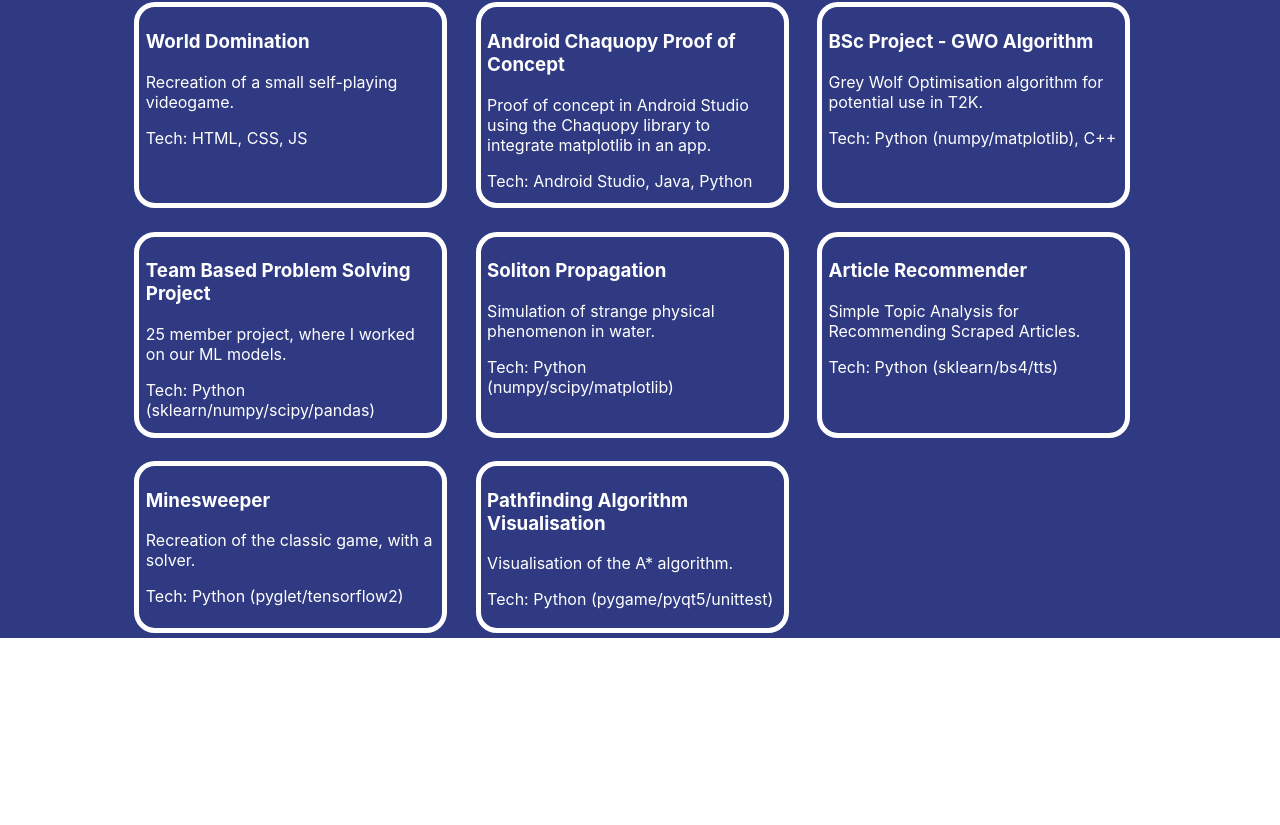
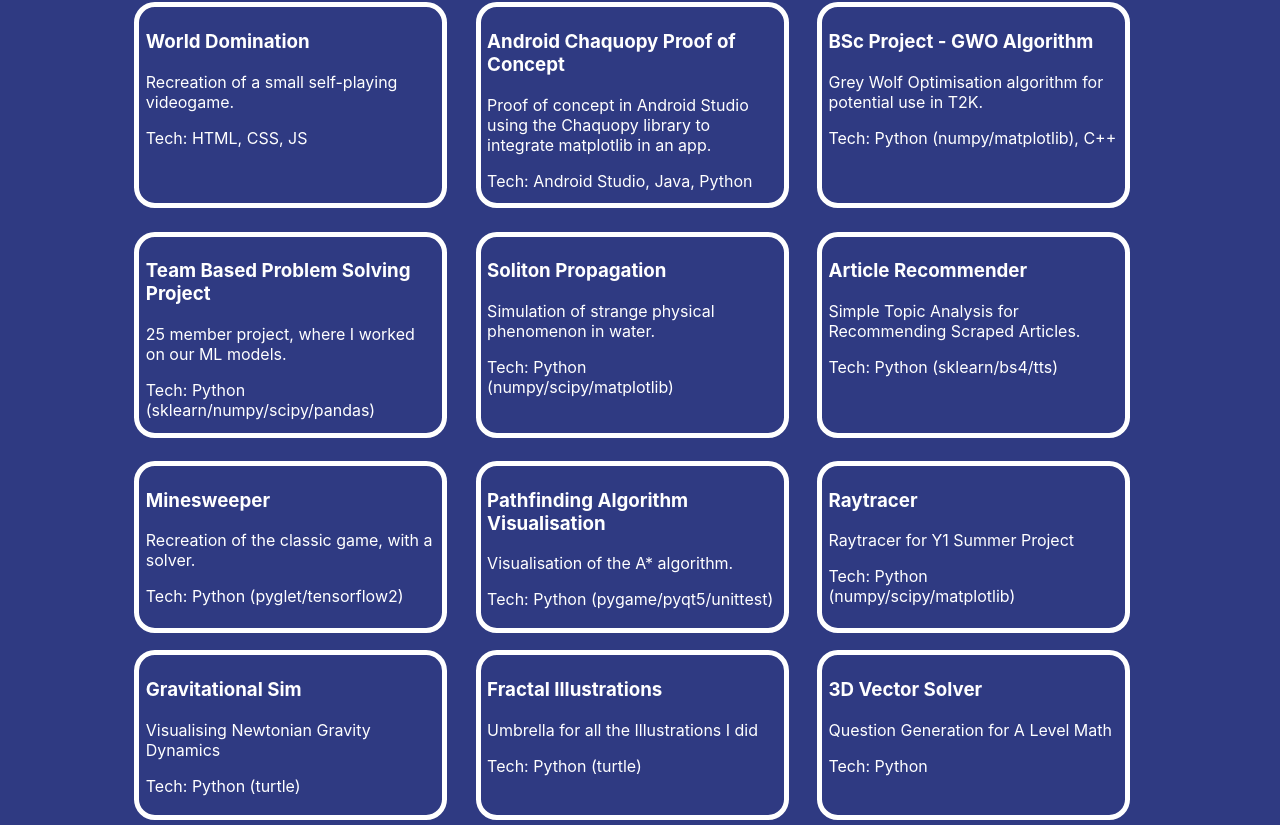
Before and after one commit to Elfikk/elfikk.github.io, a React (Create React App) app: page / in a window 1280 px wide. Shown: the part 2132-2957 px from the top of the page. Before the commit the page ends 2770 px from the top, so only its background shows below. Built offline with nearby package versions, Linux system fonts and the light colour scheme.

Commit message:
Add Teenage Projects

```diff
--- a/src/projects/ProjectsBodge.js
+++ b/src/projects/ProjectsBodge.js
@@ -1,9 +1,4 @@
 // I should also include crappy projects I did as a kid here, because why not. Not everything I have on display needs to be amazing - show some progression!
-
-// Sierpinski and Other Fractals
-// Mandelbrot and Julia Set Drawing
-// Gravitational Sim
-// Matrix Solver
 
 const thisDamnSite = {"projectName": "Personal Website",
     "short": "Look around...",
@@ -94,6 +89,38 @@ const algoVisualiser = {"projectName": "Pathfinding Algorithm Visualisation",
     "imageDir": "/PathfindingSC.PNG"
 };
 
+const raytracer = {"projectName": "Raytracer",
+    "short": "Raytracer for Y1 Summer Project",
+    "long": "At the end of my first year of undergraduate studies, we had a an open-ended project, where we could pick pretty much anything to work. As part of a group of 4, we wrote a raytracing algorithm to visualise optical systems, with the end goal of the project potentially being able to visualise a rainbow. The idea of a raytracer is incredibly simple; rather than shooting out light from a source like a lamp or the Sun, we go backwards from a view. We define a viewport, and for each pixel on its plane we shoot a ray out, bounce it in the environment to determine its colour and intensity up to some maximum depth. Our raytracer handled reflection and refraction, with refraction being wavelength based, which allowed us to visualise chromatic abberation, though with a slightly dodgy colour display. Ultimately, the raytracer was not able to show us a rainbow, but we made some stunning visuals in the process that we could compare to what's out there! My favourite is displayed on the right, where we put a glass sphere in front of a small blue one and a bigger pink one - we can see the reflection and refraction effects display here very clearly.",
+    "tech": "Python (numpy/scipy/matplotlib)",
+    "date": "06/2021",
+    "imageDir": "HighQualityRefraction.png"
+};
+
+const gFieldSim = {"projectName": "Gravitational Sim",
+    "short": "Visualising Newtonian Gravity Dynamics",
+    "long": "Probably the most bog standard physics-y project anyone ever does as a teenager. I found the idea of writing simulations incredibly cool, but didn't really know where to start - not like I had much guidance in college! As someone who found astrophysics cool as a kid though, I looked at Newtonian gravity equations and wrote a time-step based simulation, using Euler's method without knowing the name until several years later. I did start writing some extensions to this having studied magnetic and electric fields to have simulations of charge movement, but never finished it - clearly younger Jarek had better things to do.",
+    "tech": "Python (turtle)",
+    "date": "06/2019",
+    "imageDir": "/Mandelbrot.PNG"
+};
+
+const fractalIllustration = {"projectName": "Fractal Illustrations",
+    "short": "Umbrella for all the Illustrations I did",
+    "long": "As a teenager and going into university, I found the concept of the repeating fractal patterns absolutely fascinating. I think there is a beauty in some of these patterns. I enjoyed the challenge of drawing these recursive patterns. I drew some more well known patterns, like the Mandelbrot and Julia sets, where out of my own ignorance out of Python's features, I wrote my own complex numbers implementation, which was some of my first OOP code! I also drew other patterns; I enjoyed the challenge of going from a pattern, finding a mathematical way to parametrise it, and then implementing it efficiently with some detail. Writing turtle isn't exactly impressive, but this was the toolset I had at the time :)",
+    "tech": "Python (turtle)",
+    "date": "xx/20xx",
+    "imageDir": "/Mandelbrot.PNG"
+};
+
+const matrixSolver = {"projectName": "3D Vector Solver",
+    "short": "Question Generation for A Level Math",
+    "long": "This was the first piece of OOP I ever wrote. I remember really struggling with 3D Vector work at A Level, where one usually had to find the minimum distance between two different lines, or a plane and line. The math textbook I had only had a couple of these questions, and there was a limited number of past questions of the sort as we were working under a new spec. There was a easy enough way to formulate these questions though, and the process could be broken down into a question involving a 3D matrix and vectors between certain points. I wrote Point, Vector and 3D Matrix classes to write out an algorithm which solved this for arbitrary lines, allowing me to practice more - it probably doesn't get nerdier than that, but it was an incredibly useful tool for revision at the time. Little Jarek did not know at the scientific Python stack so rewrote some standard things here, but really it must have done me some good.",
+    "tech": "Python",
+    "date": "04/2019",
+    "imageDir": "/VectorQ.png"
+};
+
 // allProjs - List of maps describing projects (woah)
 // Map format - ID, ProjectName, Short, Long, Tech, Date, ImageDir
 // Short - Short description that must fit in a project summary container.
@@ -109,7 +136,11 @@ const allProjs = [
     compPhysProj,
     articleRecommender,
     minesweeperCopy,
-    algoVisualiser
+    algoVisualiser,
+    raytracer,
+    gFieldSim,
+    fractalIllustration,
+    matrixSolver
 ];
 
 export {allProjs};
```
